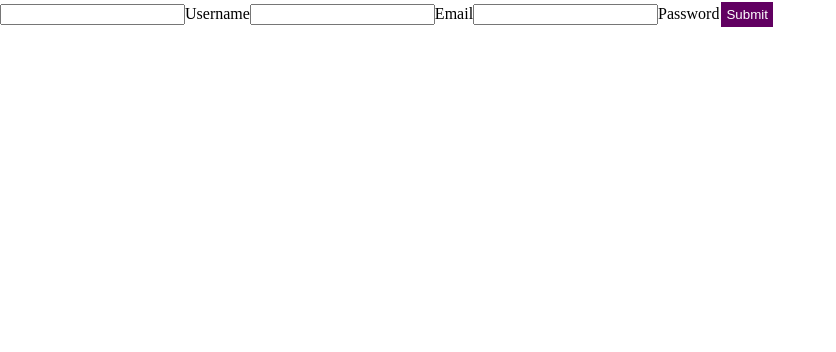
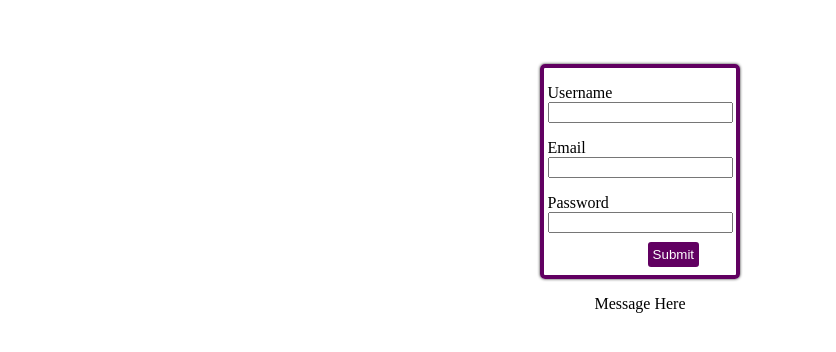
Before and after one commit to Craig5117/katys-toybox, a Next.js app: page /CreateUser in a window 1280 px wide. Shown: the top 352 px of the page, without its empty margins (0-836 px from the left). Built offline with nearby package versions, Linux system fonts and the light colour scheme.

Commit message:
added user model to db and json web token

```diff
--- a/components/AccessoryCard/index.js
+++ b/components/AccessoryCard/index.js
@@ -190,7 +190,7 @@ useEffect(() => {
         {acc.modelNo && <li>Model: {acc.modelNo}</li>}
       </ul>
       <span className={`${updateStyle}`}>{updatedDate}</span>
-      <button className={`${disabled && btnStyles.disabledBtn}  ${btnStyles.btn}`} style={{ float: 'right', borderRadius: "5px"}} onClick={handleUpdateClick} disabled={disabled}>
+      <button className={`${disabled && btnStyles.disabledBtn}  ${btnStyles.btn}`} style={{ float: 'right'}} onClick={handleUpdateClick} disabled={disabled}>
         Update
       </button>
     </div>
--- a/components/PaginationButton/index.js
+++ b/components/PaginationButton/index.js
@@ -4,7 +4,11 @@ import btnStyles from '../../styles/Button.module.css';
 export default function PaginationButton (props) {
     const {setStartingIndex, setCurrentPage, currentPage, pageNumber} = props;
 
+    // function handlePaginationClick () {
+    //     setStartingIndex((pageNumber-1)*20); setCurrentPage(pageNumber)
+    // }
+
     return (
-        <button className={`${currentPage === pageNumber && btnStyles.selectedBtn} ${btnStyles.btn} ${btnStyles.pageBtn}`} onClick={()=>{setStartingIndex((pageNumber-1)*20); setCurrentPage(pageNumber)}}>{pageNumber}</button>
+        <button className={`${currentPage === pageNumber && btnStyles.selectedBtn} ${btnStyles.btn} ${btnStyles.pageBtn}`} >{pageNumber}</button>
     )
 };
--- a/pages/CreateUser.js
+++ b/pages/CreateUser.js
@@ -3,6 +3,7 @@ import { useMutation } from '@apollo/client';
 import { ADD_USER } from '../graphql/mutations';
 import frontendAuth from '../utils/frontendAuth';
 import btnStyles from '../styles/Button.module.css';
+import signUpStyles from '../styles/SignUp.module.css';
 
 export default function CreateUser () {
     const [formState, setFormState] = useState({
@@ -40,16 +41,25 @@ export default function CreateUser () {
         }
       };
     return (
-        <div>
-            <form onSubmit={handleFormSubmit}>
-                <input name="username" id="username" type="text" onChange={handleChange}/>
-                <label htmlFor="username">Username</label>
-                <input name="email" id="email" type="text" onChange={handleChange}/>
-                <label htmlFor="email">Email</label>
-                <input name="password" id="password" type="text" onChange={handleChange}/>
-                <label htmlFor="password">Password</label>
-                <button className={btnStyles.btn} type="submit">Submit</button>
+        <div className={signUpStyles.signUpArea}>
+            <form className={signUpStyles.signUpForm} onSubmit={handleFormSubmit}>
+                <div>
+                    <label className={signUpStyles.signUpLabel} htmlFor="username">Username</label>
+                    <input className={signUpStyles.signUpInput} name="username" id="username" type="text" onChange={handleChange}/>
+                </div>
+                <div>
+                    <label className={signUpStyles.signUpLabel} htmlFor="email">Email</label>
+                    <input className={signUpStyles.signUpInput} name="email" id="email" type="text" onChange={handleChange}/>
+                </div>
+                <div>
+                    <label className={signUpStyles.signUpLabel} htmlFor="password">Password</label>
+                    <input className={signUpStyles.signUpInput} name="password" id="password" type="text" onChange={handleChange}/>
+                </div>
+                <button className={`${btnStyles.btn} ${signUpStyles.signUpBtn}`} type="submit">Submit</button>
             </form>
+            <div>
+            <p>Message Here</p>
+            </div>
         </div>
     );
 }
--- a/styles/Button.module.css
+++ b/styles/Button.module.css
@@ -5,6 +5,7 @@
     text-decoration: none;
     border: solid 2px white;
     padding: 5px;
+    border-radius: 5px;
 }
 
 .btn:hover {
--- a/styles/SignUp.module.css
+++ b/styles/SignUp.module.css
@@ -0,0 +1,35 @@
+.signUpArea {
+    width: 100%;
+    padding-top: 4em;
+    display: flex;
+    align-items: center;
+    /* justify-content: center; */
+    flex-direction: column;
+}
+
+.signUpForm {
+    margin: 0 auto;
+    width: 200px;
+    border: solid 4px rgb(97, 0, 97);
+    border-radius: 5px;
+    box-shadow: 0 0 3px rgb(41, 41, 41);
+    display: flex;
+    flex-wrap: wrap;
+    align-items: flex-start;
+    justify-content: center
+}
+
+.signUpInput, .signUpLabel {
+    display: block;
+}
+
+.signUpLabel {
+    margin-top: 1em;
+}
+
+.signUpBtn {
+    justify-self: flex-end;
+    margin-top: .5em;
+    margin-bottom: .5em;
+    margin-left: 5em
+}
```
Also changed, not shown: components/AllAccessoriesList/index.js (+7 -0 lines), components/AllFigureList/index.js (+50 -21 lines).
